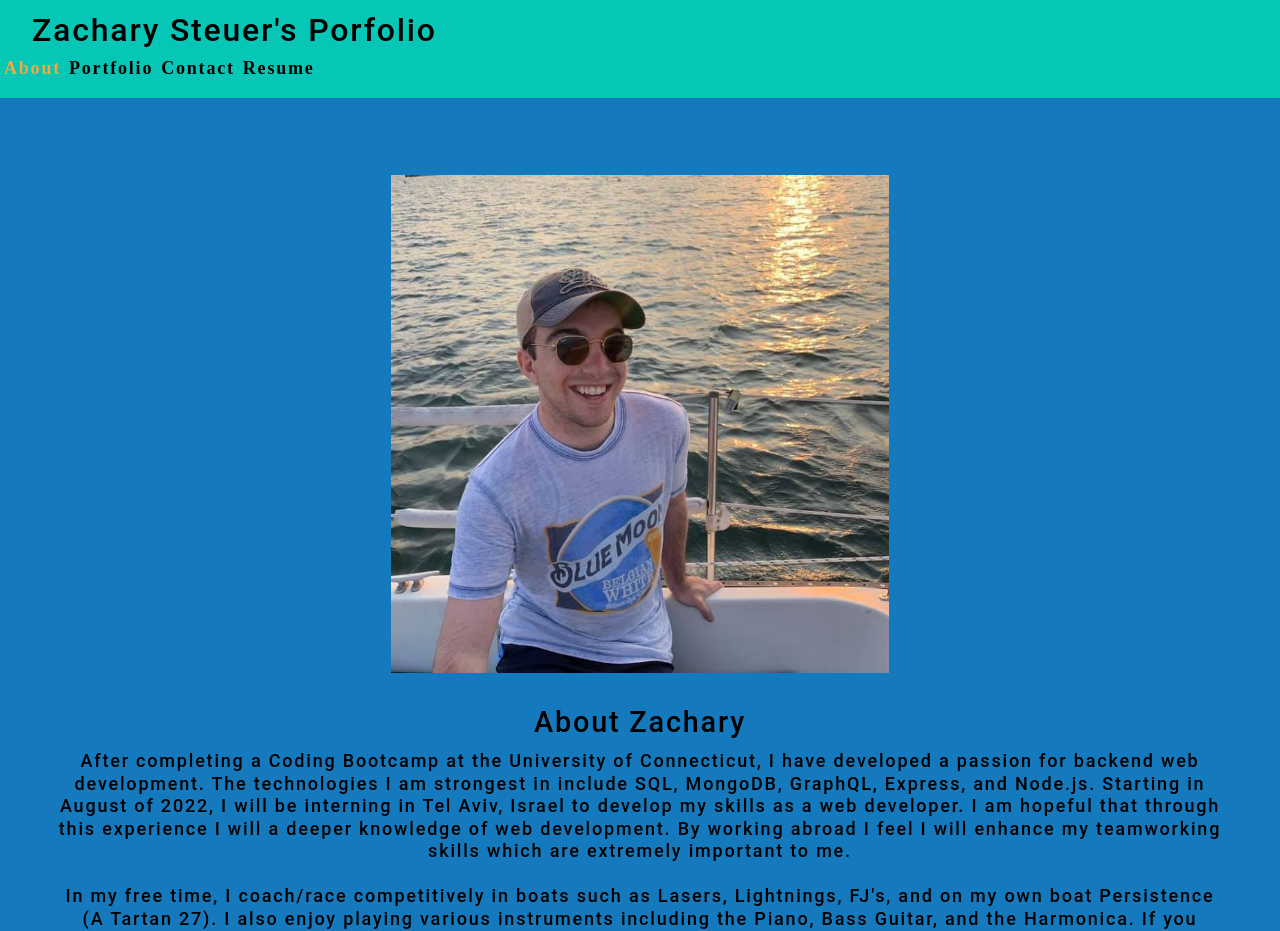
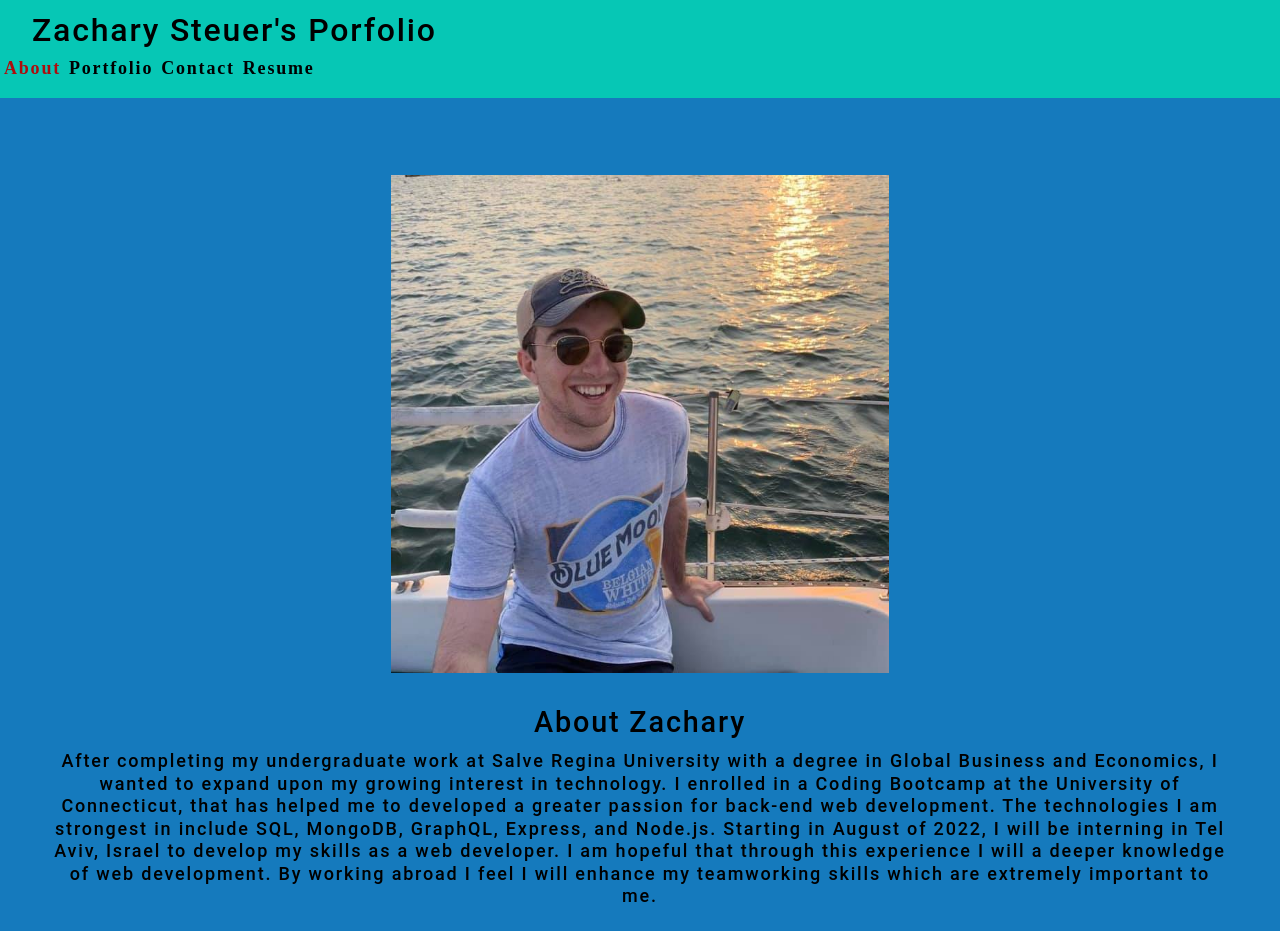
Before and after one commit to Zachsteuer98/steuer-react-portfolio, a React (Create React App) app: page / in a window 1280 px wide. Shown: the top 931 px of the page. Built offline with nearby package versions, Linux system fonts and the light colour scheme.

Commit message:
added styling and edited About page

```diff
--- a/src/App.css
+++ b/src/App.css
@@ -6,7 +6,7 @@ main {
 
 :root {
   --primary: #fafafa;
-  --secondary: #F3A847;
+  --secondary: #ad0d0d;
   --tertiary: #B12704;
   --light: #000000;
   --dark: #157abd;
--- a/src/components/About/index.js
+++ b/src/components/About/index.js
@@ -16,8 +16,8 @@ function About() {
         <div className="about-div">
           <h4 className= "about-title">About Zachary</h4>
         </div>
-        <h6 id="about" className="about"> After completing a Coding Bootcamp at the University of Connecticut, I have developed a
-          passion for backend web development. The technologies I am strongest in include SQL, MongoDB, GraphQL, Express, and Node.js.
+        <h6 id="about" className="about"> After completing my undergraduate work at Salve Regina University with a degree in Global Business and Economics, I wanted to expand upon my growing interest in technology.  I enrolled in a Coding Bootcamp at the University of Connecticut, that has helped me to developed a
+          greater passion for back-end web development. The technologies I am strongest in include SQL, MongoDB, GraphQL, Express, and Node.js.
           Starting in August of 2022, I will be interning in Tel Aviv, Israel to develop my skills as a web developer. I am hopeful that through this experience I will a deeper knowledge of web development. By working abroad I feel I will enhance my teamworking skills which are extremely important to me. <br></br> <br></br>In my free time, I coach/race competitively in boats such as Lasers, Lightnings, FJ's, and on my own boat Persistence (A Tartan 27). I also enjoy playing various instruments including the Piano, Bass Guitar, and the Harmonica. If you would like to see some of my current work, please check out my Portfolio page.</h6>
       </div>
     </section>
```
